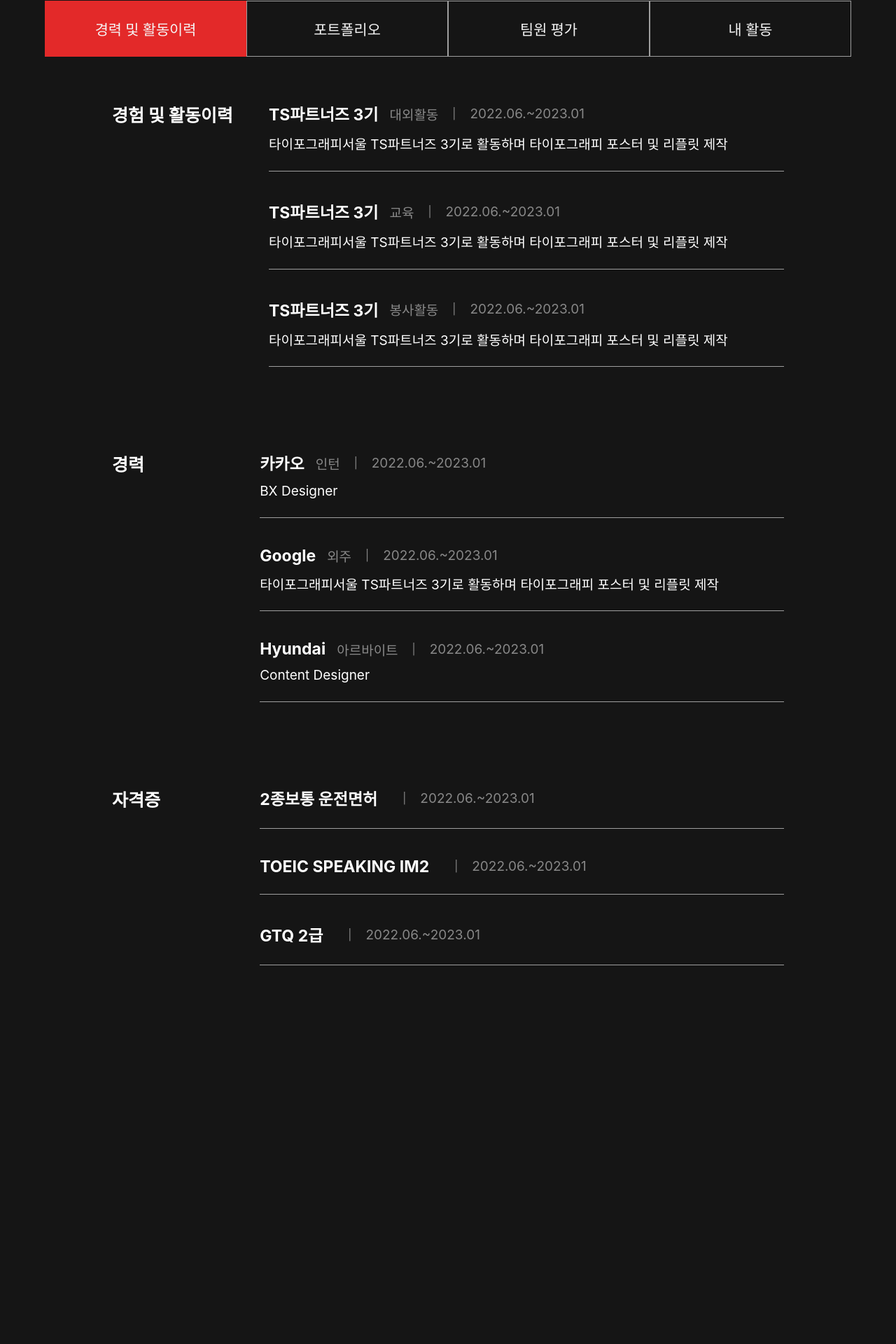
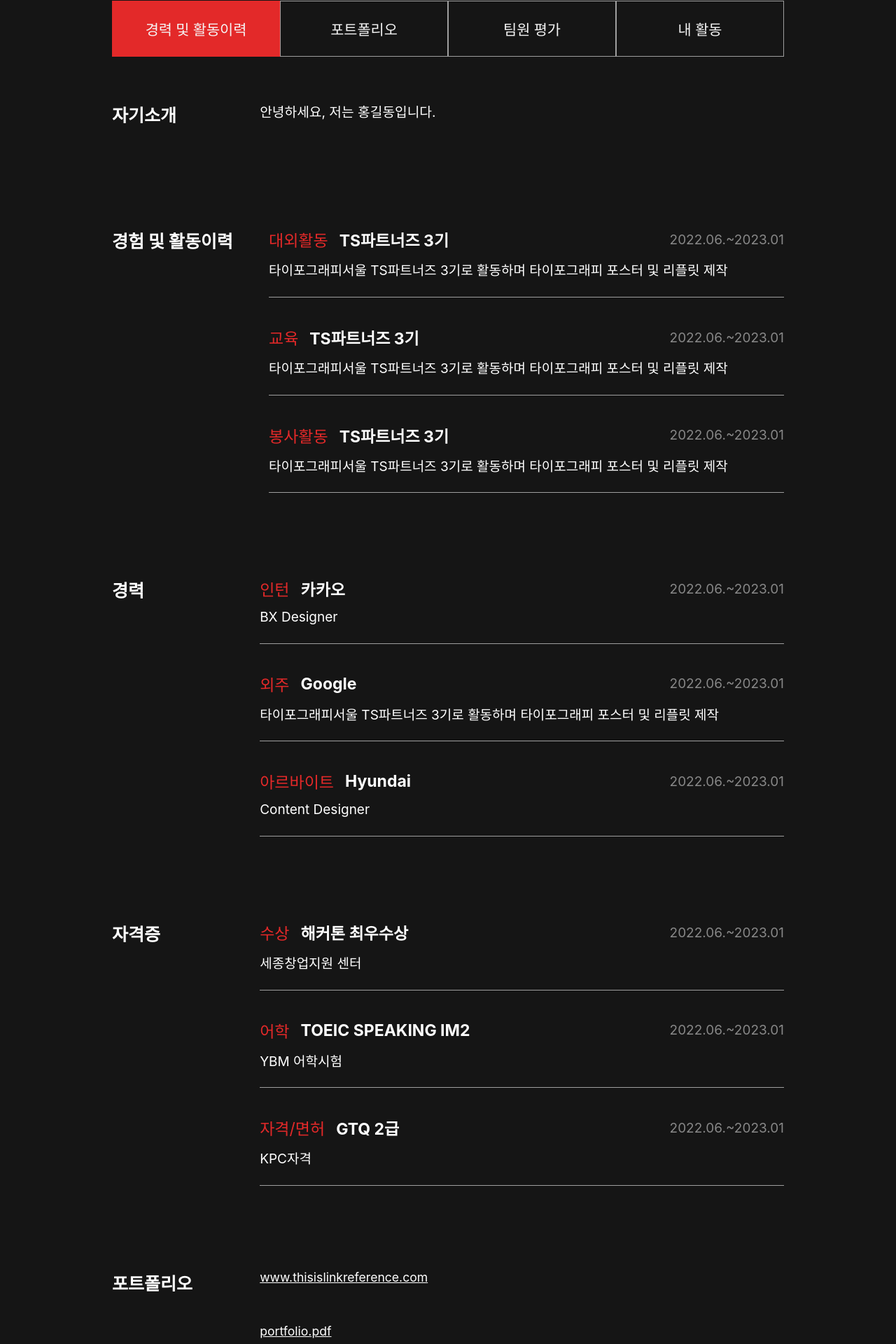
Before and after one commit to Sequence-Front/sequence, a React (Create React App) app: page /mypage in a window 1280 px wide. Shown: the part 685-2605 px from the top of the page at 70% size. Before the commit the page ends 2104 px from the top, so only its background shows below. Built offline with nearby package versions, Linux system fonts and the light colour scheme; a web font is replaced by a local one.

Commit message:
[FIX] 마이페이지 경력 및 활동이력, 프로젝트 리스트 페이지 칩

```diff
--- a/src/mypage/MyPage.tsx
+++ b/src/mypage/MyPage.tsx
@@ -24,7 +24,7 @@ const Container = styled.div`
 const TabContainer = styled.div`
   display: flex;
   justify-content: space-between;
-  width: 90%;
+  width: 75%;
   margin-bottom: clamp(3rem, 5vw, 5rem);
 `
 
--- a/src/mypage/component/HistoryItem.tsx
+++ b/src/mypage/component/HistoryItem.tsx
@@ -1,7 +1,7 @@
 // 2024-11-18 18:09 승균 작성
 import React from 'react';
 import styled from 'styled-components';
-import { ItemHeader, ItemTitle, ItemCategory, Divider, ItemPeriod, ItemDescription } from '../styles/PersonalHistory.styles';
+import { ItemHeader, ItemTitle, ItemCategory, ItemPeriod, ItemDescription } from '../styles/PersonalHistory.styles';
 import { HistoryItemType } from '../types/history.types';
 
 const ItemContainer = styled.div`
@@ -23,9 +23,8 @@ const HistoryItem = ({ item }: HistoryItemProps) => {
   return (
     <ItemContainer>
       <ItemHeader>
+        <ItemCategory>{item.category}</ItemCategory>
         <ItemTitle>{item.title}</ItemTitle>
-        <ItemCategory>{item.category}</ItemCategory>
-        <Divider>|</Divider>
         <ItemPeriod>{item.period}</ItemPeriod>
       </ItemHeader>
       {item.description && <ItemDescription>{item.description}</ItemDescription>}
--- a/src/mypage/component/HistorySection.tsx
+++ b/src/mypage/component/HistorySection.tsx
@@ -1,5 +1,5 @@
 // 2024-11-18 18:09 승균 작성
-import React from 'react';
+import React, { ReactNode } from 'react';
 import { HistorySection as Section, HistoryTitle, HistoryContent } from '../styles/PersonalHistory.styles';
 import HistoryItem from './HistoryItem';
 import { HistoryItemType } from '../types/history.types';
@@ -7,13 +7,15 @@ import { HistoryItemType } from '../types/history.types';
 interface HistorySectionProps {
   title: string;
   items: HistoryItemType[];
+  children?: ReactNode;
 }
 
-const HistorySection = ({ title, items }: HistorySectionProps) => {
+const HistorySection = ({ title, items, children }: HistorySectionProps) => {
   return (
     <Section>
       <HistoryTitle>{title}</HistoryTitle>
       <HistoryContent>
+        {children}
         {items.map((item, index) => (
           <HistoryItem key={index} item={item} />
         ))}
--- a/src/mypage/component/ProfileHeader.tsx
+++ b/src/mypage/component/ProfileHeader.tsx
@@ -6,7 +6,7 @@ import { PiSirenThin } from "react-icons/pi";
 
 const ProfileContainer = styled.div`
   display: flex;
-  width: 100%;
+  width: 75%;
   gap: clamp(20px, 3vw, 40px);
   min-height: clamp(250px, 30vw, 400px);
   margin-bottom: 60px;
--- a/src/mypage/data/dummyData.ts
+++ b/src/mypage/data/dummyData.ts
@@ -2,6 +2,11 @@
 import { HistoryDataType } from '../types/history.types';
 
 export const dummyData: HistoryDataType = {
+    introduction: "안녕하세요, 저는 홍길동입니다.",
+    portfolio: [
+      "www.thisislinkreference.com",
+      "portfolio.pdf"
+    ],
     activities: [
       {
         title: "TS파트너즈 3기",
@@ -44,19 +49,22 @@ export const dummyData: HistoryDataType = {
     ],
     certification: [
       {
-        title: "2종보통 운전면허",
-        category: "",
-        period: "2022.06.~2023.01"
+        title: "해커톤 최우수상",
+        category: "수상",
+        period: "2022.06.~2023.01",
+        description: "세종창업지원 센터"
       },
       {
         title: "TOEIC SPEAKING IM2",
-        category: "",
-        period: "2022.06.~2023.01"
+        category: "어학",
+        period: "2022.06.~2023.01",
+        description: "YBM 어학시험"
       },
       {
         title: "GTQ 2급",
-        category: "",
-        period: "2022.06.~2023.01"
+        category: "자격/면허",
+        period: "2022.06.~2023.01",
+        description: "KPC자격"
       }
     ]
   };
--- a/src/mypage/page/PersonalHistory.tsx
+++ b/src/mypage/page/PersonalHistory.tsx
@@ -1,18 +1,52 @@
 // 2024-11-18 18:09 승균 작성
 import React, { useState } from 'react';
-import { HistoryContainer } from '../styles/PersonalHistory.styles';
+import styled from 'styled-components';
+import { HistoryContainer, Introduction, PortfolioItem, PortfolioLink } from '../styles/PersonalHistory.styles';
 import HistorySection from '../component/HistorySection';
 import { HistoryDataType } from '../types/history.types';
 import { dummyData } from '../data/dummyData';
+import { SignUpButton } from '../../login/style/LoginStyle';
+import { FaArrowRight } from 'react-icons/fa';
+
+const EditButton = styled(SignUpButton)`
+  margin-bottom: -3rem;
+`;
+
+const WithDrawButton = styled.a`
+  display: flex;
+  align-items: center;
+  justify-content: center;
+  color: #9E9E9E;
+  font-size: 1.2rem;
+  margin-bottom: 5rem;
+  text-decoration: underline;
+  cursor: pointer;
+`;
 
 const PersonalHistory = () => {
   const [historyData, setHistoryData] = useState<HistoryDataType>(dummyData);
 
   return (
     <HistoryContainer>
+      <HistorySection title="자기소개" items={[]}>
+        <Introduction>{historyData.introduction}</Introduction>
+      </HistorySection>
+
       <HistorySection title="경험 및 활동이력" items={historyData.activities} />
       <HistorySection title="경력" items={historyData.career} />
       <HistorySection title="자격증" items={historyData.certification} />
+
+      <HistorySection title="포트폴리오" items={[]}>
+        {historyData.portfolio.map((item, index) => (
+          <PortfolioItem key={index}>
+            {/* <PortfolioLink href={item}>{item}</PortfolioLink> // 포트폴리오 링크 추가 */}
+            <PortfolioLink>{item}</PortfolioLink>
+          </PortfolioItem>
+        ))}
+      </HistorySection>
+
+      <EditButton>로그인 정보 수정 <FaArrowRight /> </EditButton>
+      <WithDrawButton>회원탈퇴</WithDrawButton>
     </HistoryContainer>
   );
 };
--- a/src/mypage/styles/PersonalHistory.styles.ts
+++ b/src/mypage/styles/PersonalHistory.styles.ts
@@ -12,6 +12,23 @@ export const HistoryContainer = styled.div`
     width: 90%;
     margin-top: 30px;
   }
+`;
+
+export const Introduction = styled.div`
+  color: white;
+  font-size: 1.2rem;
+  margin-bottom: 2rem;
+`;
+
+export const PortfolioItem = styled.div`
+  color: white;
+  font-size: 1.1rem;
+  margin-bottom: 1rem;
+`;
+
+export const PortfolioLink = styled.div`
+  text-decoration: underline;
+  color: white;
 `;
 
 export const HistorySection = styled.div`
@@ -68,8 +85,8 @@ export const ItemHeader = styled.div`
 `;
 
 export const ItemCategory = styled.span`
-  color: #888;
-  font-size: clamp(17px, 1.5vw, 19px);
+  color: #E32929;
+  font-size: clamp(19px, 1.9vw, 23px);
   min-width: max-content;
 `;
 
@@ -85,6 +102,7 @@ export const ItemPeriod = styled.div`
   color: #888;
   font-size: clamp(17px, 1.5vw, 19px);
   min-width: max-content;
+  margin-left: auto;
 `;
 
 export const ItemTitle = styled.div`
--- a/src/mypage/types/history.types.ts
+++ b/src/mypage/types/history.types.ts
@@ -7,7 +7,9 @@ export type HistoryItemType = {
 };
 
 export type HistoryDataType = {
+  introduction: string;
   activities: HistoryItemType[];
   career: HistoryItemType[];
   certification: HistoryItemType[];
+  portfolio: string[];
 };
--- a/src/project/ProjectPage.tsx
+++ b/src/project/ProjectPage.tsx
@@ -66,8 +66,8 @@ const Navigation = styled.nav`
   padding: 1rem 0;
 `;
 
-const NavItem = styled.a`
-  color: white;
+const NavItem = styled.a<{ active?: boolean }>`
+  color: ${props => props.active ? '#white' : '#757575'};
   text-decoration: none;
   cursor: pointer;
 `;
@@ -87,12 +87,12 @@ const TagWrapper = styled.div`
 `;
 
 const Tag = styled.span<{ active?: boolean }>`
-  background: ${props => props.active ? '#E51D1D' : 'transparent'};
-  border: 1px solid ${props => props.active ? '#E51D1D' : 'white'};
-  color: white;
+  background: ${props => props.active ? 'none' : 'transparent'};
+  border: 2px solid ${props => props.active ? '#757575' : 'white'};
+  color: ${props => props.active ? '#757575' : 'white'};
   padding: 0.3rem 0.8rem;
   border-radius: 20px;
-  font-size: 0.9rem;
+  font-size: 1rem;
   cursor: pointer;
 `;
 
@@ -108,13 +108,14 @@ const SelectedTags = styled.div`
 
 const SelectedTag = styled.span`
   background: #E51D1D;
-  color: white;
-  padding: 0.2rem 0.7rem;
+  color: #212121;
+  padding: 0.4rem 0.7rem;
   border-radius: 20px;
-  font-size: 0.9rem;
+  font-size: 1rem;
   display: flex;
   align-items: center;
   gap: 0.2rem;
+  cursor: pointer;
 
   &::after {
     content: 'X';
@@ -162,6 +163,17 @@ const TotalProjects = styled.div`
   font-size: clamp(1rem, 1.2vw, 1.5rem);
 `;
 
+type TagCategory = '분야' | '기간' | '역할' | '필요스킬' | '회의' | '프로젝트단계';
+
+const tagOptions: Record<TagCategory, string[]> = {
+  분야: ['대회', '창업', '대외활동', '경험', '스터디'],
+  기간: ['1개월 이하', '1개월 ~ 3개월', '3개월 ~ 6개월', '6개월 ~ 1년', '1년 이상'],
+  역할: ['Front-end', 'Back-end', 'UXUI Design', 'BX Design', 'PM'],
+  필요스킬: ['Figma', 'Adobe Illustration', 'Adobe Photoshop', 'MidJourney', 'Tool'],
+  회의: ['오프라인', '온라인', '병행'],
+  프로젝트단계: ['시작 전', '기획 중', '디자인 중', '개발 중', '창업 중']
+};
+
 const ProjectPage: React.FC = () => {
   const [searchTerm, setSearchTerm] = useState('');
   const [selectedTags, setSelectedTags] = useState<string[]>([]);
@@ -176,7 +188,9 @@ const ProjectPage: React.FC = () => {
     const matchesTags = selectedTags.length === 0 ||
                        selectedTags.some(tag => project.tags.includes(tag));
 
-    const matchesSearch = project.title.toLowerCase().includes(searchTerm.toLowerCase());
+    const matchesSearch = searchTerm
+      .split('')
+      .every(char => project.title.toLowerCase().includes(char.toLowerCase()));
 
     return matchesTags && matchesSearch;
   });
@@ -203,6 +217,14 @@ const ProjectPage: React.FC = () => {
     });
   };
 
+  const [activeCategory, setActiveCategory] = useState<TagCategory>('분야');
+  const [tags, setTags] = useState(tagOptions[activeCategory]);
+
+  const handleNavItemClick = (category: TagCategory) => {
+    setActiveCategory(category);
+    setTags(tagOptions[category]);
+  };
+
   return (
     <>
     <Header headerName="Project"/>
@@ -220,17 +242,16 @@ const ProjectPage: React.FC = () => {
       </SearchBar>
 
       <Navigation>
-        <NavItem>분야</NavItem>
-        <NavItem>기간</NavItem>
-        <NavItem>역할</NavItem>
-        <NavItem>리소스</NavItem>
-        <NavItem>회의</NavItem>
-        <NavItem>프로젝트 단계</NavItem>
+        {Object.keys(tagOptions).map(category => (
+          <NavItem key={category} onClick={() => handleNavItemClick(category as TagCategory)} active={activeCategory === category}>
+            {category}
+          </NavItem>
+        ))}
       </Navigation>
 
       <TagContainer>
         <TagWrapper>
-          {['대회', '창업', '대외활동', '경험', '스터디'].map(tag => (
+          {tags.map(tag => (
             <Tag
               key={tag}
               active={selectedTags.includes(tag)}
```
